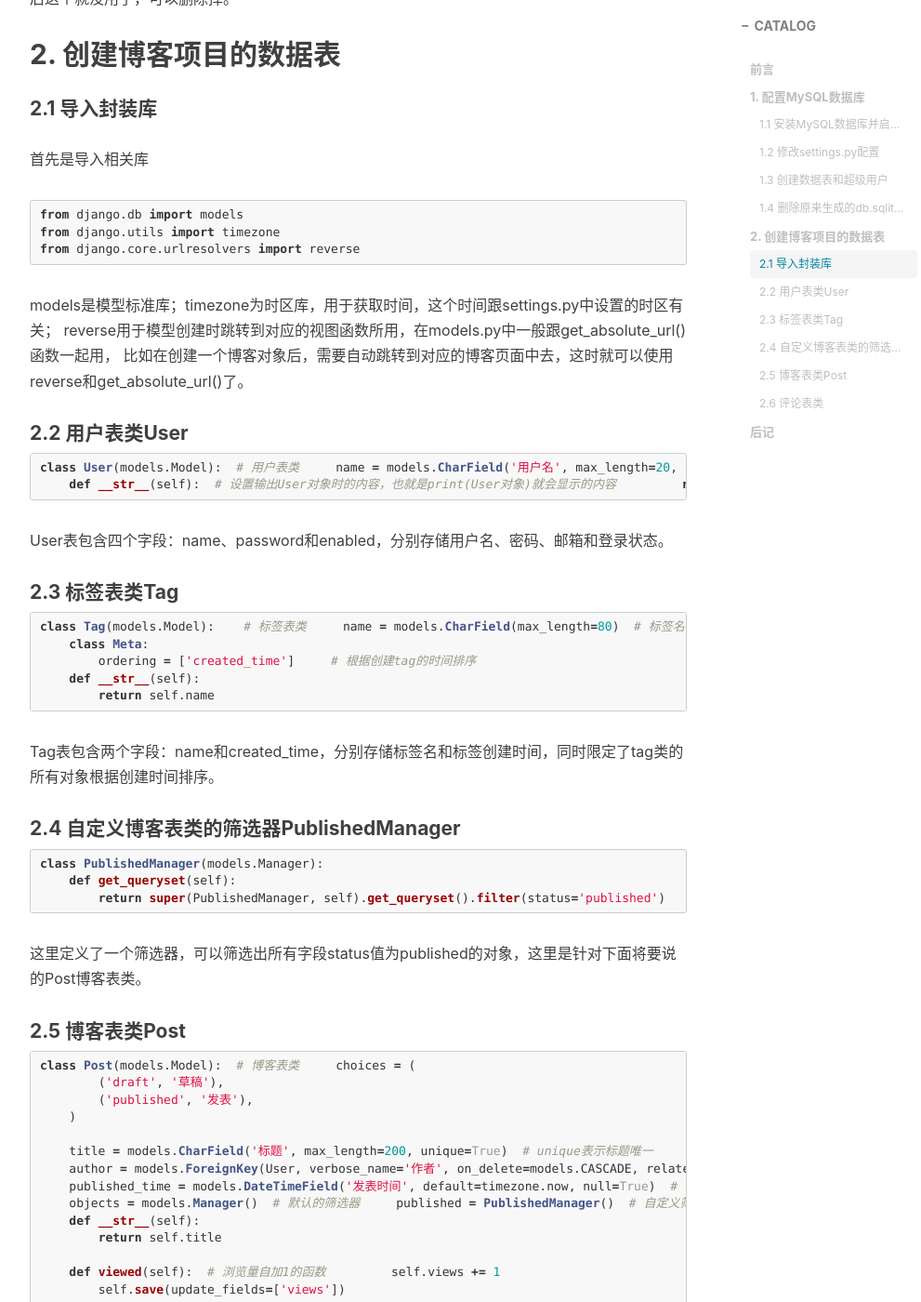
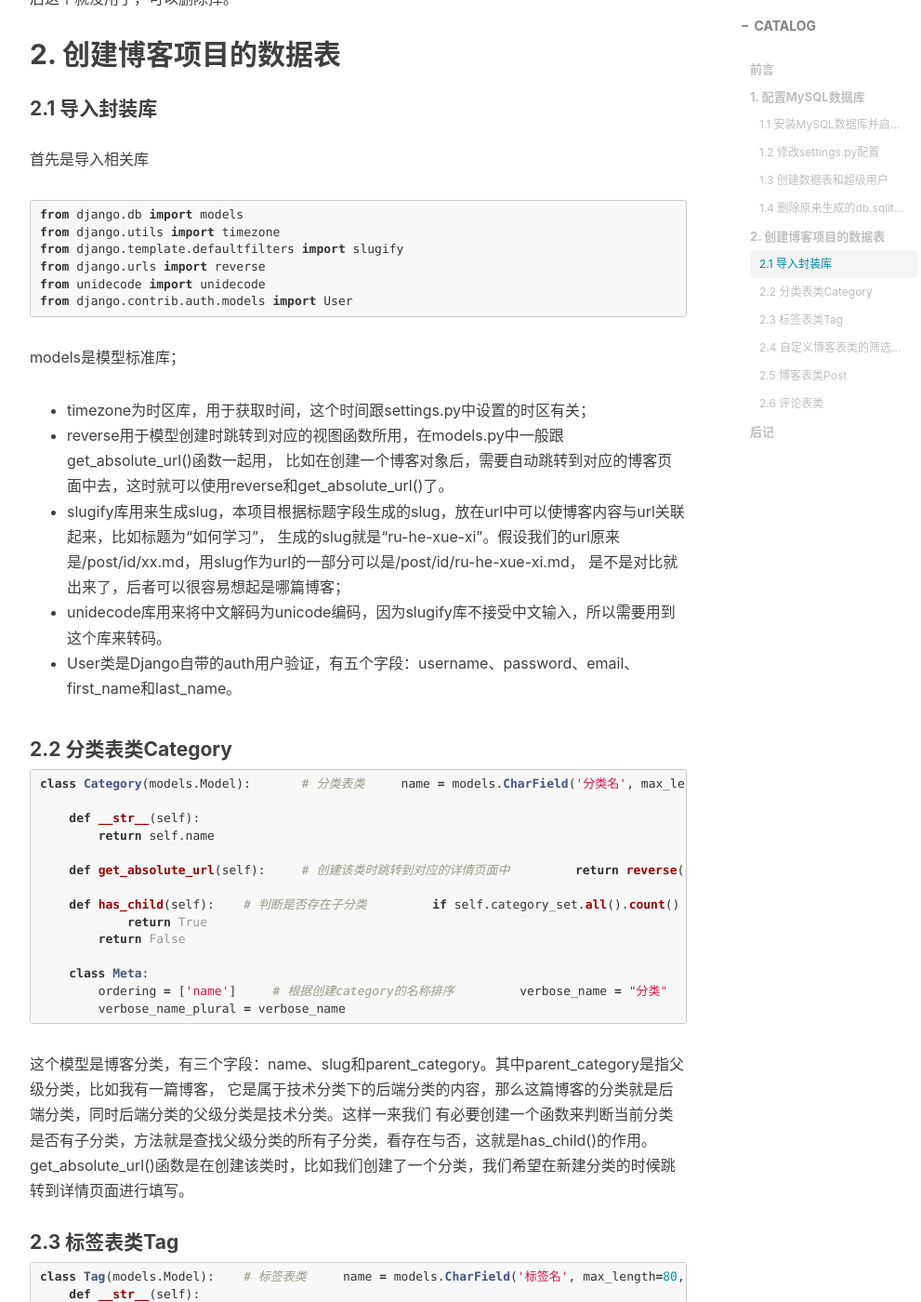
Before and after one commit to HouKC/houkc.github.io, a Jekyll site: the page built from _posts/2019-12-18-django2.md, in a window 1280 px wide and 1400 px high, scrolled down 1941 px. Shown: the whole window at 93% size, without its empty margins (233-1224 px from the left). Built offline with Jekyll 4.4.1, drawn with Linux system fonts in a browser that asks for light colours; nearby versions of some CDN libraries; comment, search, counter and statistics services are not loaded; some of the changed text lies outside the part shown.

Commit message:
update 2019-12-18-django2.md

````diff
--- a/_posts/2019-12-18-django2.md
+++ b/_posts/2019-12-18-django2.md
@@ -67,38 +67,71 @@ python manage.py createsuperuser
 ```python
 from django.db import models
 from django.utils import timezone
-from django.core.urlresolvers import reverse
+from django.template.defaultfilters import slugify
+from django.urls import reverse
+from unidecode import unidecode
+from django.contrib.auth.models import User
 ```
-models是模型标准库；timezone为时区库，用于获取时间，这个时间跟settings.py中设置的时区有关；
-reverse用于模型创建时跳转到对应的视图函数所用，在models.py中一般跟get_absolute_url()函数一起用，
+models是模型标准库；
+- timezone为时区库，用于获取时间，这个时间跟settings.py中设置的时区有关；
+- reverse用于模型创建时跳转到对应的视图函数所用，在models.py中一般跟get_absolute_url()函数一起用，
 比如在创建一个博客对象后，需要自动跳转到对应的博客页面中去，这时就可以使用reverse和get_absolute_url()了。
+- slugify库用来生成slug，本项目根据标题字段生成的slug，放在url中可以使博客内容与url关联起来，比如标题为“如何学习”，
+生成的slug就是“ru-he-xue-xi”。假设我们的url原来是/post/id/xx.md，用slug作为url的一部分可以是/post/id/ru-he-xue-xi.md，
+是不是对比就出来了，后者可以很容易想起是哪篇博客；
+- unidecode库用来将中文解码为unicode编码，因为slugify库不接受中文输入，所以需要用到这个库来转码。
+- User类是Django自带的auth用户验证，有五个字段：username、password、email、first_name和last_name。
 
-#### 2.2 用户表类User
+#### 2.2 分类表类Category
 ```python
-class User(models.Model):  # 用户表类
-    name = models.CharField('用户名', max_length=20, null=False)  # 用户名
-    password = models.CharField('密码', max_length=20, null=False)  # 密码
-    email = models.EmailField('邮箱')     # 电子邮箱
-    enabled = models.BooleanField(default=False)  # 是否登录，默认否
+class Category(models.Model):       # 分类表类
+    name = models.CharField('分类名', max_length=80, unique=True)  # 类别名
+    slug = models.SlugField('slug', max_length=60, blank=True)      # 保存slug，用于url
+    parent_category = models.ForeignKey('self', verbose_name="父级分类", blank=True, null=True, on_delete=models.CASCADE)
 
-    def __str__(self):  # 设置输出User对象时的内容，也就是print(User对象)就会显示的内容
+    def __str__(self):
         return self.name
+
+    def get_absolute_url(self):     # 创建该类时跳转到对应的详情页面中
+        return reverse('blog:category_detail', args=[self.slug])
+
+    def has_child(self):    # 判断是否存在子分类
+        if self.category_set.all().count() > 0:
+            return True
+        return False
+
+    class Meta:
+        ordering = ['name']     # 根据创建category的名称排序
+        verbose_name = "分类"
+        verbose_name_plural = verbose_name
 ```
-User表包含四个字段：name、password和enabled，分别存储用户名、密码、邮箱和登录状态。
+这个模型是博客分类，有三个字段：name、slug和parent_category。其中parent_category是指父级分类，比如我有一篇博客，
+它是属于技术分类下的后端分类的内容，那么这篇博客的分类就是后端分类，同时后端分类的父级分类是技术分类。这样一来我们
+有必要创建一个函数来判断当前分类是否有子分类，方法就是查找父级分类的所有子分类，看存在与否，这就是has_child()的作用。
+get_absolute_url()函数是在创建该类时，比如我们创建了一个分类，我们希望在新建分类的时候跳转到详情页面进行填写。
 
 #### 2.3 标签表类Tag
 ```python
 class Tag(models.Model):    # 标签表类
-    name = models.CharField(max_length=80)  # 标签名
-    created_time = models.DateTimeField(auto_now_add=True)  # 标签创建时间
-
-    class Meta:
-        ordering = ['created_time']     # 根据创建tag的时间排序
+    name = models.CharField('标签名', max_length=80, unique=True)  # 标签名
+    slug = models.SlugField('slug', max_length=60, blank=True)  # 保存slug，用于url
 
     def __str__(self):
         return self.name
+
+    def get_absolute_url(self):     # 创建该类时跳转到对应的详情页面中
+        return reverse('blog:tag_detail', args=[self.slug])
+
+    def get_post_count(self):   # 查询包含该标签的博客（已发表）
+        return Post.published.filter(tags__slug=self.slug).count()
+
+    class Meta:
+        ordering = ['name']     # 根据创建tag的名称排序
+        verbose_name = "标签"
+        verbose_name_plural = verbose_name
 ```
-Tag表包含两个字段：name和created_time，分别存储标签名和标签创建时间，同时限定了tag类的所有对象根据创建时间排序。
+Tag表包含两个字段：name和slug，分别存储标签名和slug，同时限定了tag类的所有对象根据创建时间排序。
+这里还写了一个get_post_count()用来查询包含这个标签的博客数。
 
 #### 2.4 自定义博客表类的筛选器PublishedManager
 ```python
@@ -117,13 +150,16 @@ class Post(models.Model):  # 博客表类
     )
 
     title = models.CharField('标题', max_length=200, unique=True)  # unique表示标题唯一
-    slug = models.SlugField('简介', max_length=250)
-    author = models.ForeignKey(User, verbose_name='作者', on_delete=models.CASCADE, related_name="author_posts")  # 外键关联User类，别名为"作者"，删除该对象时也删除与User的关联，related_name是支持反向搜索，允许通过作者搜索其所有文章
+    slug = models.SlugField('slug', max_length=60, blank=True)  # 简短的标签，用于搜索引擎搜索时识别，主要用于url的设计中
+    author = models.ForeignKey(User, verbose_name='作者', on_delete=models.CASCADE,
+                               related_name="author_posts")  # 外键关联User类，别名为"作者"，删除该对象时也删除与User的关联，related_name是支持反向搜索，允许通过作者搜索其所有文章
     body = models.TextField('正文')
     published_time = models.DateTimeField('发表时间', default=timezone.now, null=True)  # 发布时间可以为空，默认为当前时间
     created_time = models.DateTimeField('创建时间', auto_now_add=True)  # 创建时间自动生成，并且仅生成一次
     updated_time = models.DateTimeField('修改时间', auto_now=True)  # 更新时间自动追加
-    status = models.CharField('文章状态', max_length=1, choices=choices, default='published')  # 表示文章发表或者是草稿状态，默认发表，choices是替换了显示该字段时的字符
+    status = models.CharField('文章状态', max_length=1, choices=choices,
+                              default='published')  # 表示文章发表或者是草稿状态，默认发表，choices是替换了显示该字段时的字符
+    category = models.ForeignKey('Category', verbose_name='分类', on_delete=models.CASCADE, blank=False, null=False)  # 每篇博客只属于一类
     tags = models.ManyToManyField('Tag', verbose_name='标签', blank=True)  # 标签是多对多
     views = models.PositiveIntegerField('浏览量', default=0)  # 浏览量为正整数，从0开始
     likenum = models.PositiveIntegerField('点赞', default=0)  # 点赞数
@@ -138,37 +174,62 @@ class Post(models.Model):  # 博客表类
         self.views += 1
         self.save(update_fields=['views'])
 
+    def like(self):     # 点赞数自加1的函数
+        self.likenum += 1
+        self.save(update_fields=['likenum'])
+
+    def published(self):    # 博客发表函数
+        self.status = 'published'
+        self.published_time = timezone.now()
+        self.save(update_fields=['status', 'published_time'])
+
+    def save(self, *args, **kwargs):    # 保存时根据标题生成slug，以便放到url中，这样可以很容易从url看出是哪篇博客
+        if not self.id or not self.slug:
+            self.slug = slugify(unidecode(self.title))  # 根据标题生成slug
+        super().save(*args, **kwargs)   # 调用父类save函数
+
+    def clean(self):    # 草稿状态的博客没有发表时间，而发布状态的博客，发布日期为当前时间
+        if self.status == 'draft' and self.published_time is not None:
+            self.published_time = None
+        if self.status == 'published' and self.published_time is None:
+            self.published_time = timezone.now()
+
+    def get_absolute_url(self):
+        return reverse('blog:post_detail', args=[str(self.id), self.slug])  # 创建对象时自动跳转到详细编辑的页面
+
     class Meta:
         ordering = ['-published_time']  # 按照发布时间从大到小排序
         verbose_name = "博客"  # 设置后台管理显示的字符
         verbose_name_plural = verbose_name  # 复数和单数显示的字符一致
 ```
 这个类稍微复杂一点，choices是用于在显示status字段时的字符，做一个转换。基本上囊括了整个博客的内容：标题、简介、作者、正文、
-发表时间、创建时间、修改时间、文章状态（草稿/发表）、标签、浏览量和点赞数。其实还有评论，但是评论可以通过下面的Comment类来反向搜索。
+发表时间、创建时间、修改时间、文章状态（草稿/发表）、分类、标签、浏览量和点赞数。其实还有评论，但是评论可以通过下面的Comment类来反向搜索。
 
-objects和published两个筛选器，一个是默认的，一个是上面设置的状态筛选器，之后再views.py中调用的话可以帮我们过滤掉草稿，只留下发表了的博客。
-
-viewed()函数是用于浏览量自加1，可以在views.py中调用。
-
-Meta参数中ordering设置博客默认按照发布时间从大到小排序。verbose_name是显示表类名为“博客”，verbose_name_plural表示该表类的对象超过1个时，也就是复数，显示表类名也为“博客”。
+- objects和published两个筛选器，一个是默认的，一个是上面设置的状态筛选器，之后再views.py中调用的话可以帮我们过滤掉草稿，只留下发表了的博客。
+- viewed()函数是用于浏览量自加1，可以在views.py中调用。like()函数同理。
+- published()函数用于发表博客，将draft草稿状态的博客发表出去。其实就是修改了status字段并添加published_time发表时间，更新到数据库。
+- save()函数是Models类自带的，这里进行了重构，添加了保存前生成slug的功能。
+- clean()函数用于：当博客处于草稿时，是没有发表时间的，clean()函数用于清除发表时间；当草稿发表时，设置发表时间。
+- get_absolute_url()函数，我们希望在创建博客的时候自动跳到编辑博客的页面，这个函数就起到作用了。
+- Meta参数中ordering设置博客默认按照发布时间从大到小排序。verbose_name是显示表类名为“博客”，verbose_name_plural表示该表类的对象超过1个时，也就是复数，显示表类名也为“博客”。
 
 #### 2.6 评论表类
 ```python
-class Comment(models.Model):    # 评论表类
-    post = models.ForeignKey(Post, related_name='post_comments')     # 支持反向搜索，通过博客内容搜索该博客下的所有评论
-    name = models.CharField(max_length=80)  # 评论用户的名称
-    body = models.TextField()   # 评论内容
-    created_time = models.DateTimeField(auto_now_add=True)   # 评论时间
-    updated_time = models.DateTimeField(auto_now=True)  # 评论更新时间
-    active = models.BooleanField(default=True)  # 评论激活状态，默认激活
-
-    def __str__(self):  # 显示由谁对什么博客的评论
-        return 'Comment by {} on {}'.format(self.name, self.post)
-
-    class Meta:
-        ordering = ['-created_time']
+# class Comment(models.Model):    # 评论表类
+#     post = models.ForeignKey(Post, related_name='post_comments')     # 支持反向搜索，通过博客内容搜索该博客下的所有评论
+#     name = models.CharField(max_length=80)  # 评论用户的名称
+#     body = models.TextField()   # 评论内容
+#     created_time = models.DateTimeField(auto_now_add=True)   # 评论时间
+#     updated_time = models.DateTimeField(auto_now=True)  # 评论更新时间
+#     active = models.BooleanField(default=True)  # 评论激活状态，默认激活
+#
+#     def __str__(self):  # 显示由谁对什么博客的评论
+#         return 'Comment by {} on {}'.format(self.name, self.post)
+#
+#     class Meta:
+#         ordering = ['-created_time']
 ```
-这里设计的评论只能关联博客，也就是说只能发评论...没办法回复评论（技术有限，逻辑没有构思好，后续修改）。
+这里设计的评论只能关联博客，也就是说只能发评论...没办法回复评论（技术有限，逻辑没有构思好，暂时注释，后续修改）。
 
 ## 后记
 下一章准备写一点views.py，构建基本的路由urls.py，同时创建templates文件夹，导入bootstrap和jQuery。
````
Also changed, not shown: _posts/2019-12-19-django3.md (added).
